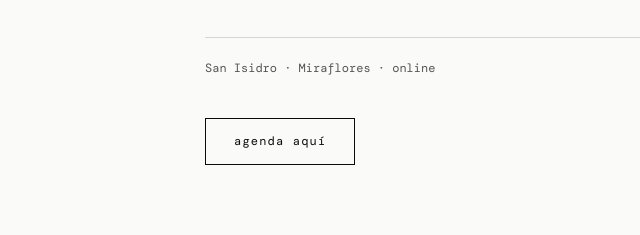
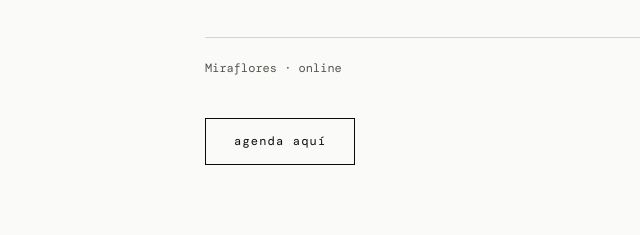
Before and after one commit to nicoleolavarria/nicole-web, an Astro site: page /sesiones in a window 1280 px wide. Shown: the part 920-1155 px from the top of the page, 45-685 px from the left. Built offline with nearby package versions, Linux system fonts and the light colour scheme; Astro itself is replaced by a stand-in of ours; a web font is replaced by a local one.

Commit message:
sesiones: quitar San Isidro, solo Miraflores y online

```diff
--- a/src/pages/sesiones.astro
+++ b/src/pages/sesiones.astro
@@ -41,7 +41,7 @@ const WA = 'https://wa.me/51955127656?text=hola%2C%20por%20favor%20podr%C3%ADas%
     </div>
 
     <div class="sesiones-meta">
-      <span>San Isidro · Miraflores · online</span>
+      <span>Miraflores · online</span>
       <span>cupos limitados</span>
     </div>
 
```
